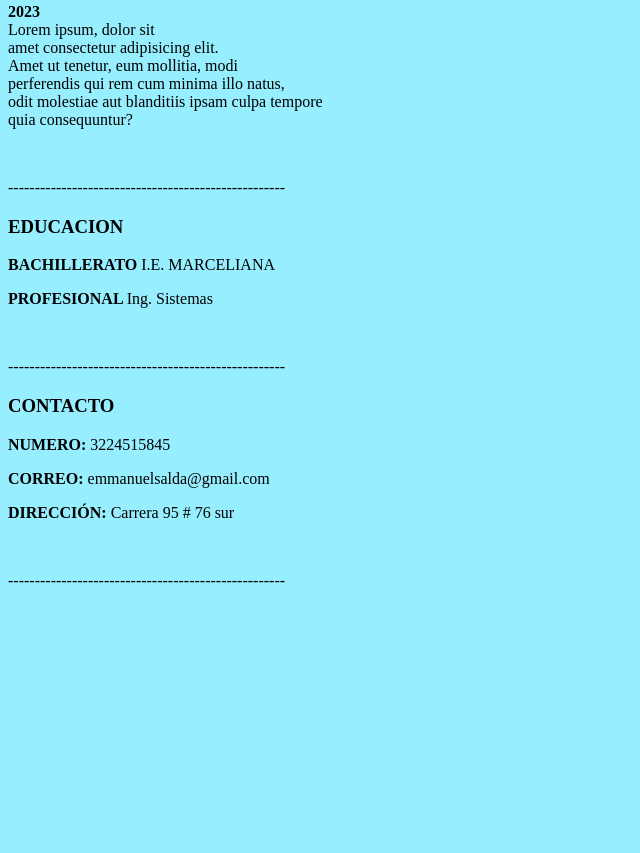
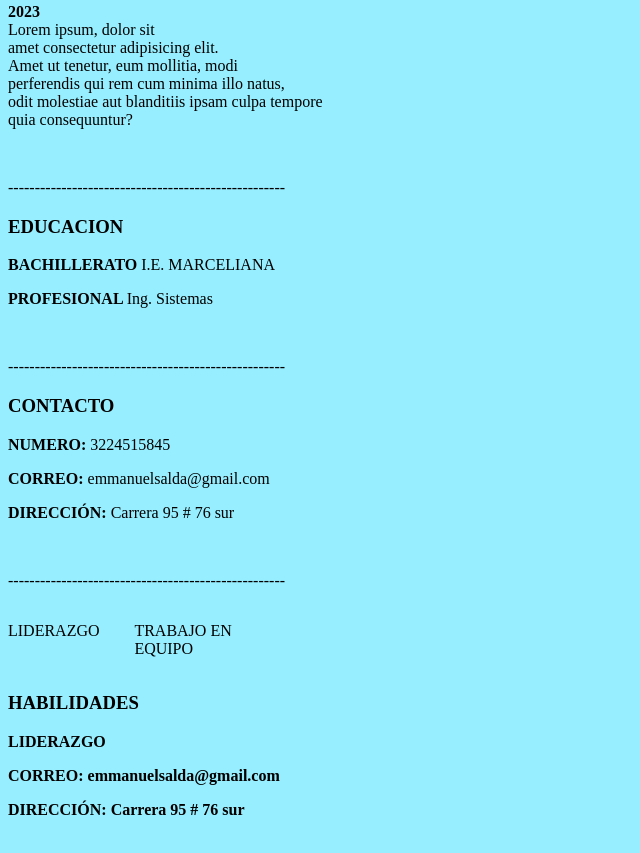
Before and after one commit to JuanFelipe0215/Hoja_de_vida, a plain HTML site: page index.html in a window 1280 px wide. Shown: the part 730-1583 px from the top of the page, without its empty margins (0-640 px from the left). Before the commit the page ends 1336 px from the top, so only its background shows below. Drawn offline with Linux system fonts and the light colour scheme.

Commit message:
SE AGREGO HABILIDADES

```diff
--- a/index.html
+++ b/index.html
@@ -4,6 +4,7 @@
     <meta charset="UTF-8">
     <meta name="viewport" content="width=device-width, initial-scale=1.0">
     <title>Document</title>
+    <link rel="stylesheet" href="style.css">
 </head>
 <body style="background-color: rgb(151, 238, 255);">
     <h1>HOJA DE VIDA</h1>
@@ -54,6 +55,21 @@
     <br>
     <p>----------------------------------------------------</p>
 
+    <div id="contenedor">
+        <div>
+            <p>LIDERAZGO</p>
+        </div>
+        <div>
+            <p>TRABAJO EN EQUIPO</p>
+        </div>
+    </div>
+
+    <h3>HABILIDADES</h3>
+    <p><strong>LIDERAZGO</p>
+    <p><strong>CORREO:  </strong> emmanuelsalda@gmail.com</p>
+    <p><strong>DIRECCIÓN:  </strong> Carrera 95 # 76 sur</p>
+    <br>
+
 
 
 
--- a/style.css
+++ b/style.css
@@ -0,0 +1,9 @@
+#contenedor {
+  display: flex;
+  flex-direction: row;
+  flex-wrap: wrap;
+}
+
+#contenedor > div {
+  width: 10%;
+}
```
